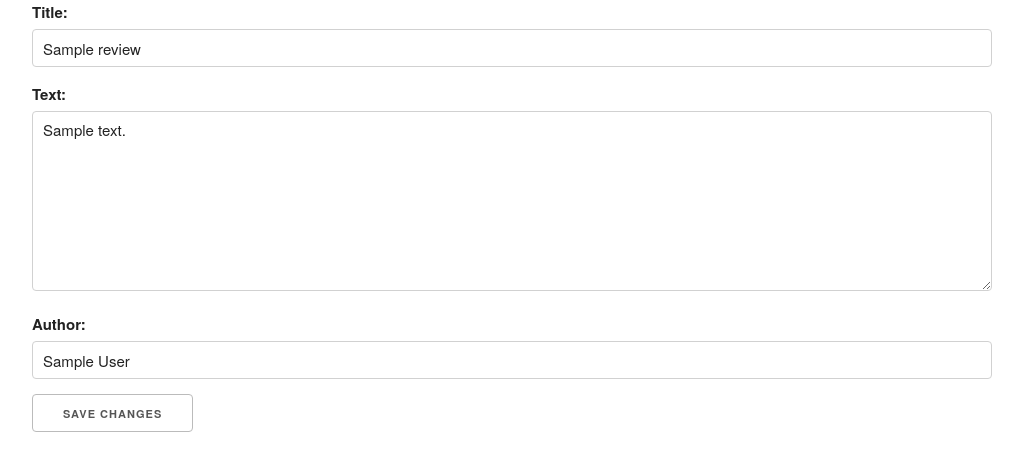
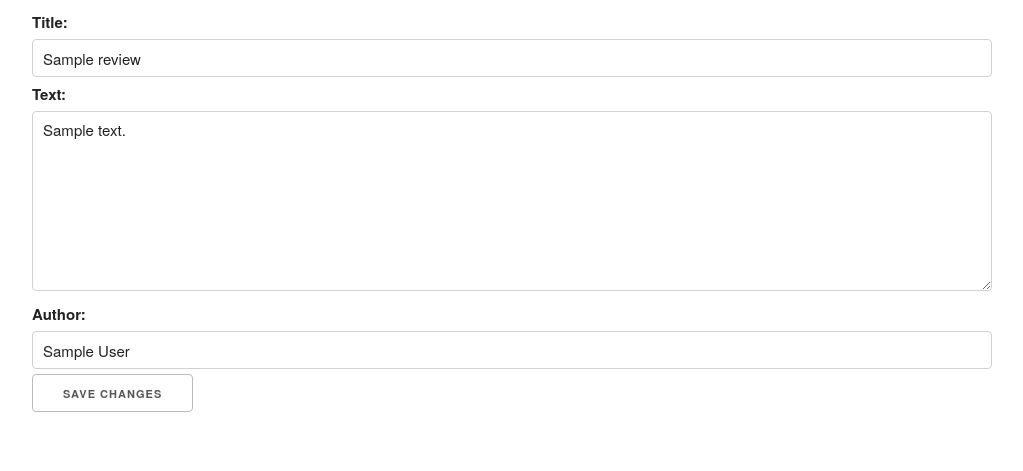
Before and after one commit to tortxof/ctrends-reviews-www, a Flask app: page /edit/1 in a window 1280 px wide. Shown: the part 39-510 px from the top of the page, without its empty margins (128-1151 px from the left). Run offline with Flask 2, Linux system fonts and the light colour scheme; the visitor is signed in with stand-in values (Sample User, id 1); tables that the repository leaves empty hold one stand-in row (values such as "Sample post").

Commit message:
Tweaked skeleton.css

```diff
--- a/static/css/skeleton.css
+++ b/static/css/skeleton.css
@@ -131,8 +131,7 @@ body {
 /* Typography
 –––––––––––––––––––––––––––––––––––––––––––––––––– */
 h1, h2, h3, h4, h5, h6 {
-  margin-top: 0;
-  margin-bottom: 2rem;
+  margin: 1rem 0;
   font-weight: 300; }
 h1 { font-size: 4.0rem; line-height: 1.2;  letter-spacing: -.1rem;}
 h2 { font-size: 3.6rem; line-height: 1.25; letter-spacing: -.1rem; }
@@ -150,9 +149,6 @@ h6 { font-size: 1.5rem; line-height: 1.6;  letter-spacing: 0; }
   h5 { font-size: 2.4rem; }
   h6 { font-size: 1.5rem; }
 }
-
-p {
-  margin-top: 0; }
 
 
 /* Links
@@ -271,7 +267,7 @@ select:focus {
 label,
 legend {
   display: block;
-  margin-bottom: .5rem;
+  margin: 0;
   font-weight: 600; }
 fieldset {
   padding: 0;
@@ -344,7 +340,7 @@ input,
 textarea,
 select,
 fieldset {
-  margin-bottom: 1.5rem; }
+  margin: .5rem 0; }
 pre,
 blockquote,
 dl,
@@ -354,7 +350,7 @@ p,
 ul,
 ol,
 form {
-  margin-bottom: 2.5rem; }
+  margin: 1rem 0; }
 
 
 /* Utilities
```
